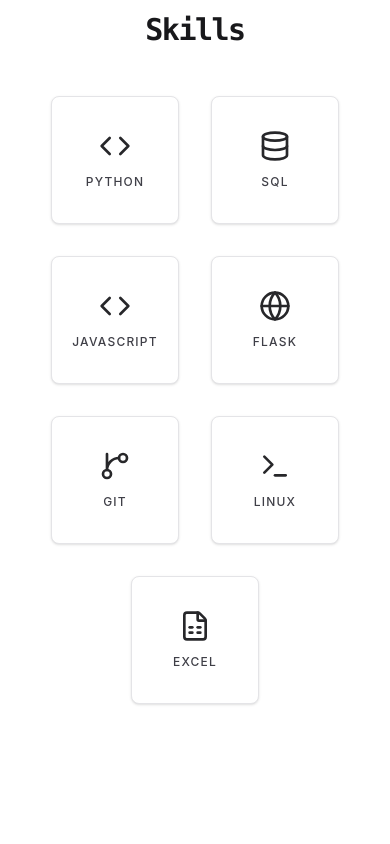
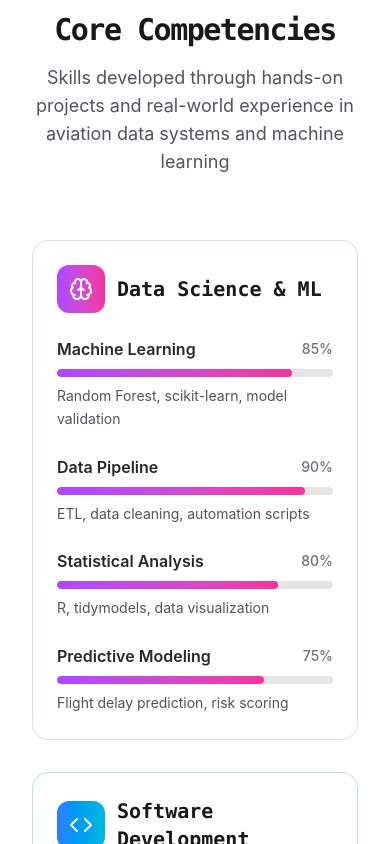
Before and after one commit to sabbasov/sabbasov.com, a Next.js app: page / in a window 390 px wide. Shown: the part 5340-6184 px from the top of the page. Built offline with nearby package versions, Linux system fonts and the light colour scheme.

Commit message:
update skills section

```diff
--- a/app/components/skills.tsx
+++ b/app/components/skills.tsx
@@ -1,79 +1,166 @@
 'use client';
 
 import { motion } from 'framer-motion';
-import { Globe, Database, Code, GitBranch, Terminal, FileSpreadsheet } from 'lucide-react';
-import { useState } from 'react';
-import confetti from 'canvas-confetti';
+import { Brain, Database, Code, BarChart3, Cloud, Users, Zap, Target } from 'lucide-react';
 
-const skillsData = [
-  { name: 'Python', icon: <Code size={32} /> },
-  { name: 'SQL', icon: <Database size={32} /> },
-  { name: 'JavaScript', icon: <Code size={32} /> },
-  { name: 'Flask', icon: <Globe size={32} /> },
-  { name: 'Git', icon: <GitBranch size={32} /> },
-  { name: 'Linux', icon: <Terminal size={32} /> },
-  { name: 'Excel', icon: <FileSpreadsheet size={32} /> },
+const skillCategories = [
+  {
+    category: "Data Science & ML",
+    icon: <Brain size={24} />,
+    color: "from-purple-500 to-pink-500",
+    borderColor: "border-purple-200 dark:border-purple-800",
+    skills: [
+      { name: "Machine Learning", level: 85, description: "Random Forest, scikit-learn, model validation" },
+      { name: "Data Pipeline", level: 90, description: "ETL, data cleaning, automation scripts" },
+      { name: "Statistical Analysis", level: 80, description: "R, tidymodels, data visualization" },
+      { name: "Predictive Modeling", level: 75, description: "Flight delay prediction, risk scoring" }
+    ]
+  },
+  {
+    category: "Software Development",
+    icon: <Code size={24} />,
+    color: "from-blue-500 to-cyan-500",
+    borderColor: "border-blue-200 dark:border-blue-800",
+    skills: [
+      { name: "Full-Stack Development", level: 85, description: "Next.js, TypeScript, Flask, PostgreSQL" },
+      { name: "API Development", level: 80, description: "RESTful APIs, external integrations" },
+      { name: "Database Design", level: 75, description: "SQL, relational modeling, optimization" },
+      { name: "Version Control", level: 90, description: "Git workflows, collaboration" }
+    ]
+  },
+  {
+    category: "Data Engineering",
+    icon: <Database size={24} />,
+    color: "from-green-500 to-emerald-500",
+    borderColor: "border-green-200 dark:border-green-800",
+    skills: [
+      { name: "Data Processing", level: 85, description: "Python, pandas, data transformation" },
+      { name: "Cloud Platforms", level: 70, description: "Supabase, Vercel deployment" },
+      { name: "Automation", level: 80, description: "Scripting, workflow optimization" },
+      { name: "Data Visualization", level: 75, description: "Plotly, interactive dashboards" }
+    ]
+  },
+  {
+    category: "Leadership & Collaboration",
+    icon: <Users size={24} />,
+    color: "from-orange-500 to-red-500",
+    borderColor: "border-orange-200 dark:border-orange-800",
+    skills: [
+      { name: "Team Leadership", level: 85, description: "Leading 5-6 staff, conflict resolution" },
+      { name: "Project Management", level: 75, description: "End-to-end project delivery" },
+      { name: "Technical Communication", level: 80, description: "Documentation, stakeholder updates" },
+      { name: "Problem Solving", level: 90, description: "Real-time issue resolution" }
+    ]
+  }
 ];
 
 const Skills = () => {
-  const [clickCounts, setClickCounts] = useState<Record<string, number>>({});
-
-  // The specific blue you requested
-  const customBlue = "#355872";
-
-  const handleClick = (skillName: string, event: React.MouseEvent<HTMLDivElement>) => {
-    const newCounts = { ...clickCounts };
-    newCounts[skillName] = (newCounts[skillName] || 0) + 1;
-    setClickCounts(newCounts);
-
-    if (newCounts[skillName] === 5) {
-      const rect = event.currentTarget.getBoundingClientRect();
-      confetti({
-        particleCount: 100,
-        spread: 70,
-        origin: {
-          x: (rect.left + rect.right) / 2 / window.innerWidth,
-          y: (rect.top + rect.bottom) / 2 / window.innerHeight,
-        },
-        colors: [customBlue, '#ffffff', '#000000'] // Confetti now matches your brand
-      });
-      newCounts[skillName] = 0;
-      setClickCounts(newCounts);
-    }
-  };
-
   return (
     <section id="skills" className="py-20">
-      <motion.h2
+      <div className="max-w-6xl mx-auto px-4 sm:px-6 lg:px-8">
+        <motion.div
           initial={{ opacity: 0, y: 20 }}
           whileInView={{ opacity: 1, y: 0 }}
-        transition={{ duration: 0.5 }}
+          transition={{ duration: 0.6 }}
           viewport={{ once: true }}
-        className="text-3xl font-bold text-center mb-12 font-mono tracking-tighter text-zinc-900 dark:text-white"
+          className="text-center mb-16"
         >
-        Skills
-      </motion.h2>
-      <div className="flex flex-wrap justify-center gap-8 max-w-4xl mx-auto">
-        {skillsData.map((skill, index) => (
+          <h2 className="text-3xl font-bold font-mono tracking-tighter text-zinc-900 dark:text-white mb-4">
+            Core Competencies
+          </h2>
+          <p className="text-lg text-zinc-600 dark:text-zinc-400 max-w-2xl mx-auto">
+            Skills developed through hands-on projects and real-world experience in aviation data systems and machine learning
+          </p>
+        </motion.div>
+
+        <div className="grid grid-cols-1 lg:grid-cols-2 gap-8">
+          {skillCategories.map((category, categoryIndex) => (
             <motion.div
-            key={index}
-            initial={{ opacity: 0, scale: 0.9 }}
-            whileInView={{ opacity: 1, scale: 1 }}
-            whileHover={{ scale: 1.05, translateY: -5 }} // Smooth hover animation
-            whileTap={{ scale: 0.95 }} // Tactile click feedback
-            transition={{ duration: 0.4, delay: index * 0.1 }}
+              key={category.category}
+              initial={{ opacity: 0, y: 20 }}
+              whileInView={{ opacity: 1, y: 0 }}
+              transition={{ duration: 0.6, delay: categoryIndex * 0.1 }}
               viewport={{ once: true }}
-            className="flex flex-col items-center gap-3 p-4 bg-white dark:bg-zinc-900/50 rounded-lg border border-zinc-200 dark:border-zinc-800 w-32 h-32 justify-center hover:bg-zinc-50 dark:hover:bg-zinc-800/80 transition-all duration-300 cursor-pointer shadow-sm hover:shadow-md"
-            onClick={(e) => handleClick(skill.name, e)}
+              className={`bg-white dark:bg-zinc-900 rounded-2xl border ${category.borderColor} p-6 hover:shadow-lg transition-all duration-300`}
             >
-            <div className="text-custom-blue dark:text-custom-blue transition-colors duration-300">
-              {skill.icon}
+              <div className="flex items-center gap-3 mb-6">
+                <div className={`bg-gradient-to-r ${category.color} p-3 rounded-xl text-white`}>
+                  {category.icon}
                 </div>
-            <p className="font-medium text-xs uppercase tracking-widest text-zinc-700 dark:text-zinc-200">
+                <h3 className="text-xl font-bold text-zinc-900 dark:text-white font-mono">
+                  {category.category}
+                </h3>
+              </div>
+
+              <div className="space-y-6">
+                {category.skills.map((skill, skillIndex) => (
+                  <motion.div
+                    key={skill.name}
+                    initial={{ opacity: 0, x: -20 }}
+                    whileInView={{ opacity: 1, x: 0 }}
+                    transition={{ duration: 0.5, delay: categoryIndex * 0.1 + skillIndex * 0.05 }}
+                    viewport={{ once: true }}
+                    className="group"
+                  >
+                    <div className="flex justify-between items-center mb-2">
+                      <h4 className="font-semibold text-zinc-800 dark:text-zinc-200 group-hover:text-zinc-900 dark:group-hover:text-white transition-colors">
                         {skill.name}
+                      </h4>
+                      <span className="text-sm font-medium text-zinc-500 dark:text-zinc-400">
+                        {skill.level}%
+                      </span>
+                    </div>
+                    <div className="w-full bg-zinc-200 dark:bg-zinc-800 rounded-full h-2 mb-2 overflow-hidden">
+                      <motion.div
+                        initial={{ width: 0 }}
+                        whileInView={{ width: `${skill.level}%` }}
+                        transition={{ duration: 1, delay: categoryIndex * 0.2 + skillIndex * 0.1 }}
+                        viewport={{ once: true }}
+                        className={`h-full bg-gradient-to-r ${category.color} rounded-full`}
+                      />
+                    </div>
+                    <p className="text-sm text-zinc-600 dark:text-zinc-400 leading-relaxed">
+                      {skill.description}
                     </p>
                   </motion.div>
                 ))}
+              </div>
+            </motion.div>
+          ))}
+        </div>
+
+        {/* Achievement Highlights */}
+        <motion.div
+          initial={{ opacity: 0, y: 20 }}
+          whileInView={{ opacity: 1, y: 0 }}
+          transition={{ duration: 0.6, delay: 0.4 }}
+          viewport={{ once: true }}
+          className="mt-16 grid grid-cols-1 md:grid-cols-3 gap-6"
+        >
+          <div className="text-center p-6 bg-gradient-to-br from-zinc-50 to-zinc-100 dark:from-zinc-900 dark:to-zinc-800 rounded-xl border border-zinc-200 dark:border-zinc-700">
+            <div className="bg-blue-500 w-12 h-12 rounded-lg flex items-center justify-center mx-auto mb-4">
+              <Target className="text-white" size={24} />
+            </div>
+            <h4 className="font-bold text-zinc-900 dark:text-white mb-2">8.4 Min RMSE</h4>
+            <p className="text-sm text-zinc-600 dark:text-zinc-400">ML model accuracy for flight delay prediction</p>
+          </div>
+
+          <div className="text-center p-6 bg-gradient-to-br from-zinc-50 to-zinc-100 dark:from-zinc-900 dark:to-zinc-800 rounded-xl border border-zinc-200 dark:border-zinc-700">
+            <div className="bg-green-500 w-12 h-12 rounded-lg flex items-center justify-center mx-auto mb-4">
+              <BarChart3 className="text-white" size={24} />
+            </div>
+            <h4 className="font-bold text-zinc-900 dark:text-white mb-2">100K+ Records</h4>
+            <p className="text-sm text-zinc-600 dark:text-zinc-400">Government dataset analysis experience</p>
+          </div>
+
+          <div className="text-center p-6 bg-gradient-to-br from-zinc-50 to-zinc-100 dark:from-zinc-900 dark:to-zinc-800 rounded-xl border border-zinc-200 dark:border-zinc-700">
+            <div className="bg-purple-500 w-12 h-12 rounded-lg flex items-center justify-center mx-auto mb-4">
+              <Zap className="text-white" size={24} />
+            </div>
+            <h4 className="font-bold text-zinc-900 dark:text-white mb-2">2 Live Products</h4>
+            <p className="text-sm text-zinc-600 dark:text-zinc-400">End-to-end project delivery and deployment</p>
+          </div>
+        </motion.div>
       </div>
     </section>
   );
```
Lines whose indentation alone changed are shown as unchanged.
